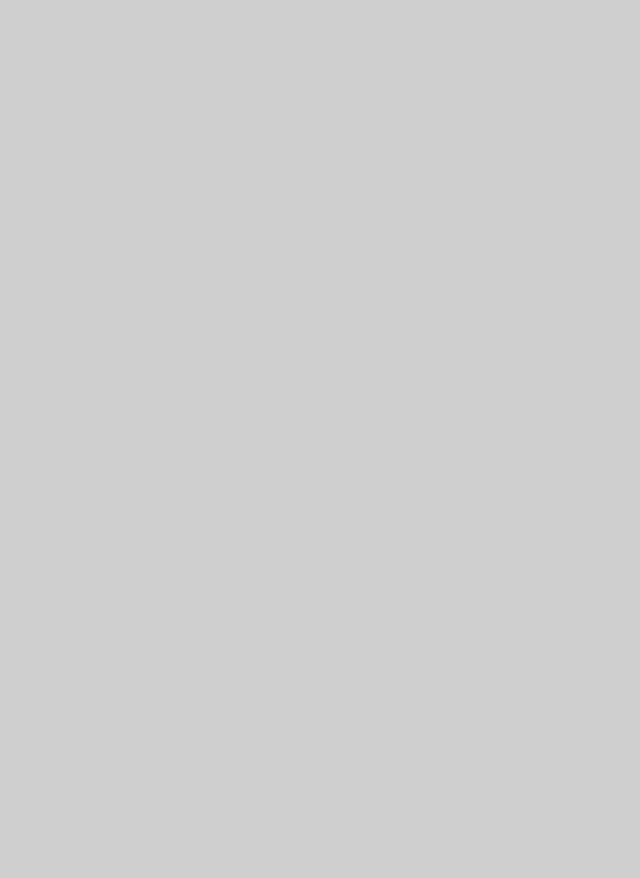
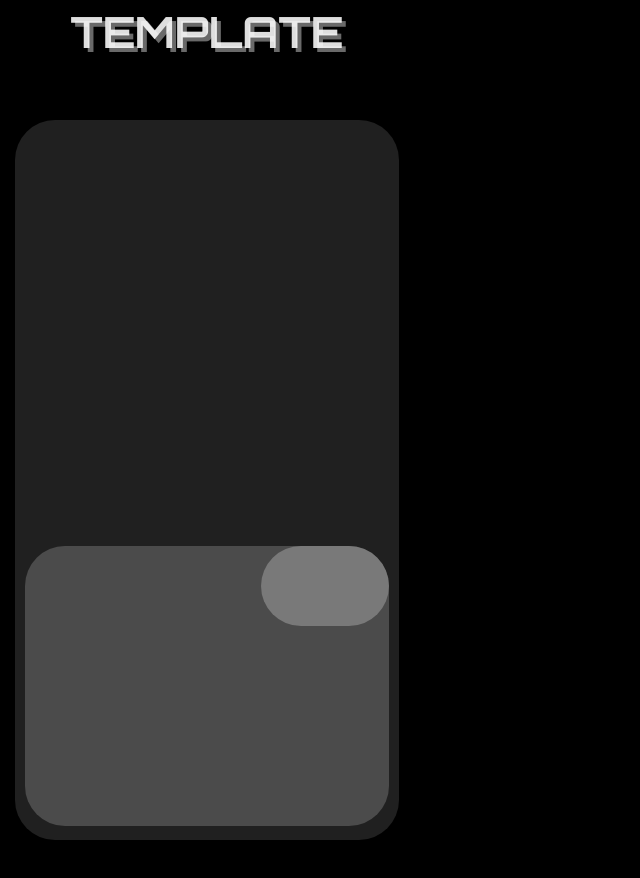
Before and after one commit to SachinKumar016/Team_Member_List, a React (Vite) app: page / in a window 1280 px wide. Shown: the part 1660-2538 px from the top of the page, without its empty margins (0-640 px from the left). Before the commit the page ends 2400 px from the top, so only its background shows below. Built offline with nearby package versions, Linux system fonts and the light colour scheme.

Commit message:
13th commit

```diff
--- a/src/Team.css
+++ b/src/Team.css
@@ -1,4 +1,40 @@
 .Team{
     width: 100vw;
-    height:100vh
+    height:120vh;
+    background-color: black;
+    display: grid;
+    grid-template-columns: 30vw 70vw;
+    grid-template-rows: 15vh 40vh 50vh;
+    padding-left:30px;
+    justify-content:center;
+    align-content:center;
 }
+.product1{
+    grid-column:0/1;
+    grid-row:2/4;
+    padding:10px;
+    border-radius:40px;
+    background-color:rgb(32, 32, 32)
+}
+.info1{
+    width:100%;
+    height:40%;
+    background-color:rgb(75, 75, 75);
+    border-radius:40px;
+    position:relative;
+    bottom:-52vh
+}
+.price1{
+    width:10vw;
+    height:10vh;
+    background-color:rgb(121, 121, 121);
+    border-radius:40px;
+    place-self:end
+}
+
+.template{
+    font-size:43px;
+    font-family:'Orbitron',sans-serif;
+    font-weight:bold;
+    text-shadow:4px 4px 0px rgb(105, 105, 105)
+}
--- a/src/Team.jsx
+++ b/src/Team.jsx
@@ -3,6 +3,12 @@ import './Team.css'
 function Team() {
     return(
         <div className="Team">
+            <h2 className="template">TEMPLATE</h2>
+            <div className="product1">
+            <div className="info1">
+                <div className="price1"></div>
+            </div>
+            </div>
         </div>
     );
 }
```
